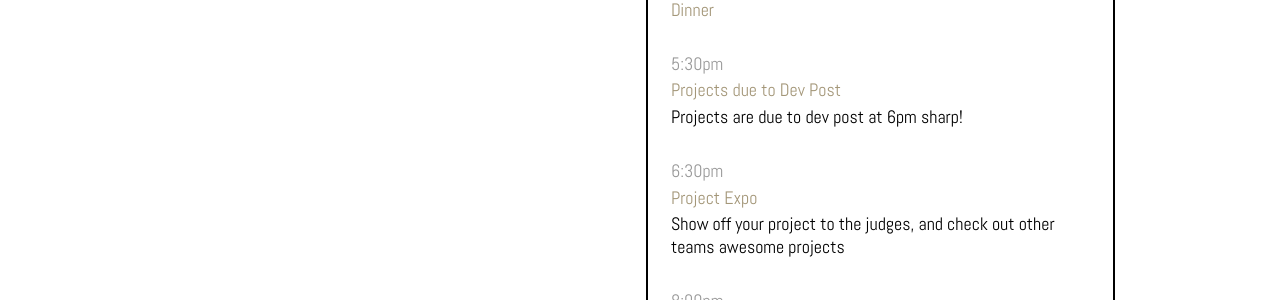
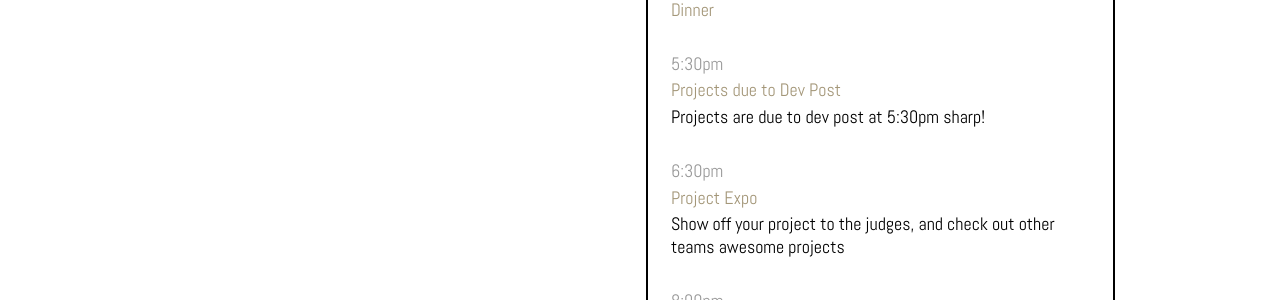
Before and after one commit to SteelHeads/steelhacks.com, a Jekyll site: the page built from index.html, in a window 1280 px wide and 900 px high, scrolled down 1479 px. Shown: the part 155-455 px from the top of the window. Built offline with Jekyll 4.4.1, drawn with Linux system fonts in a browser that asks for light colours.

Commit message:
Fixing time typo on schedule

```diff
--- a/_data/events.yml
+++ b/_data/events.yml
@@ -50,7 +50,7 @@
     - time: '5:30pm'
       title: 'Projects due to Dev Post'
       description: |
-        Projects are due to dev post at 6pm sharp!
+        Projects are due to dev post at 5:30pm sharp!
 
     - time: '6:30pm'
       title: 'Project Expo'
```
